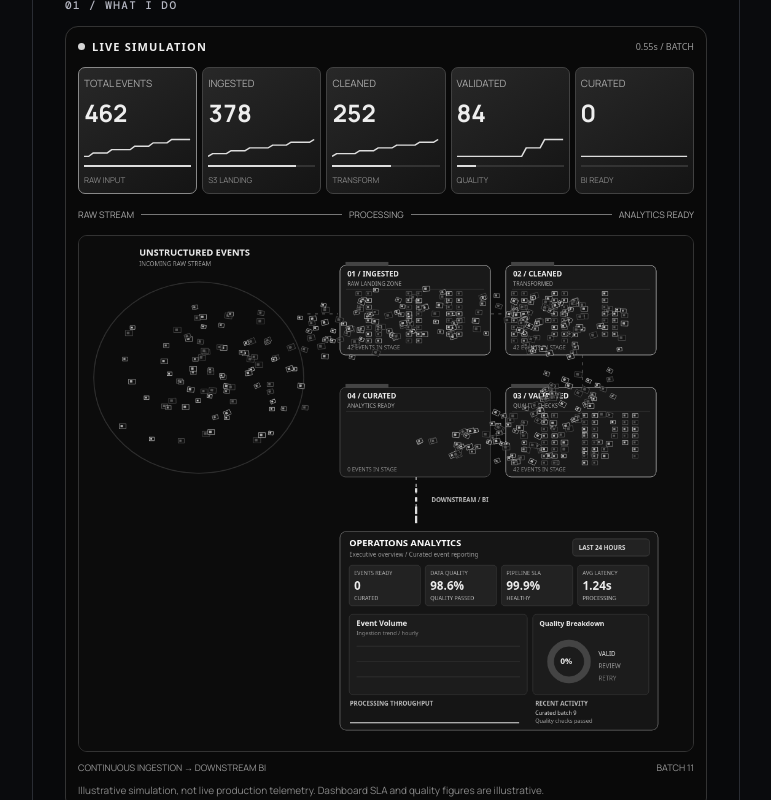
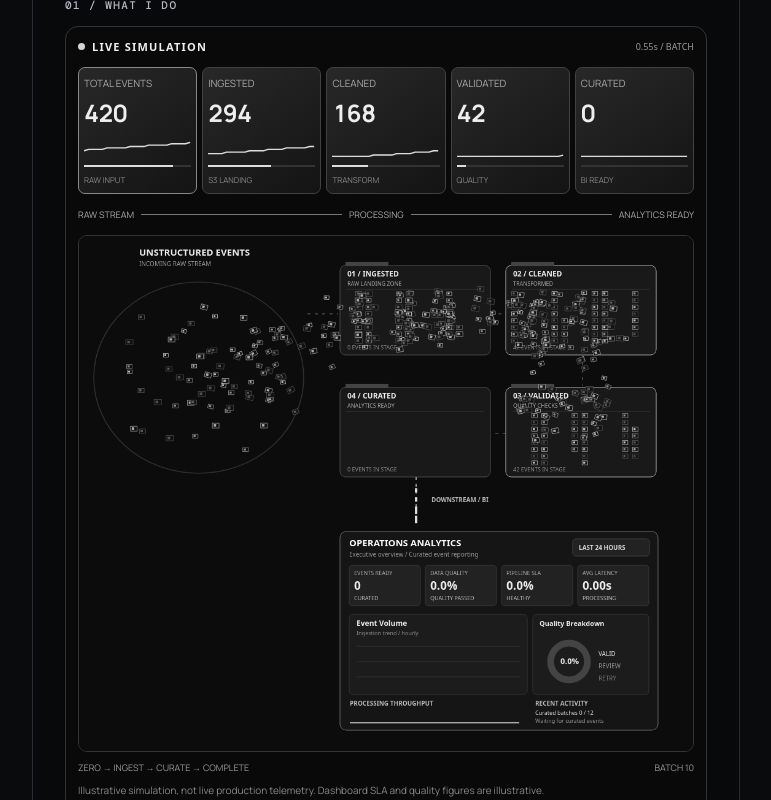
Before and after one commit to abii-18/abinav-data-engineer-portfolio, a React (Vite) app: page / in a window 1280 px wide. Shown: the part 1000-1800 px from the top of the page, without its empty margins (254-1025 px from the left). Built offline with nearby package versions, Linux system fonts and the light colour scheme.

Commit message:
Synchronize pipeline and analytics animations from zero to completion

```diff
--- a/src/components/DataInMotion.tsx
+++ b/src/components/DataInMotion.tsx
@@ -48,27 +48,31 @@ function SortingStudio() {
     const el=canvas.current;if(!el)return
     const ctx=el.getContext('2d');if(!ctx)return
     const g=ctx,folders=[{x:425,y:48,w:245,h:146,n:'01 / INGESTED',s:'RAW LANDING ZONE'},{x:695,y:48,w:245,h:146,n:'02 / CLEANED',s:'TRANSFORMED'},{x:695,y:247,w:245,h:146,n:'03 / VALIDATED',s:'QUALITY CHECKS'},{x:425,y:247,w:245,h:146,n:'04 / CURATED',s:'ANALYTICS READY'}]
-    const interval=.55,travel=1.5,step=1.72,life=step*4+1.3,per=42
+    const interval=.55,travel=1.5,step=1.72,per=42,batches=12,total=per*batches,runEnd=1+(batches-1)*interval+step*4,cycle=runEnd+3
     type Tile={id:number,created:number,src:number[],slots:number[][]}
     const events:Tile[]=[]
-    let next=0,origin=0,frame=0,last=-1
+    let next=0,origin=0,frame=0,last=-1,previousCycle=-1
     const clamp=(v:number)=>Math.max(0,Math.min(1,v)),ease=(v:number)=>v*v*(3-2*v)
     const text=(s:string,x:number,y:number,size=11,color='#ddd',bold=false)=>{g.fillStyle=color;g.font=(bold?'bold ':'')+size+'px system-ui';g.fillText(s,x,y)}
     const line=(x:number,y:number,X:number,Y:number)=>{g.beginPath();g.moveTo(x,y);g.lineTo(X,Y);g.stroke()}
     const box=(x:number,y:number,w:number,h:number,fill='#191919',stroke='#444',r=7)=>{g.fillStyle=fill;g.strokeStyle=stroke;g.lineWidth=1;g.beginPath();g.roundRect(x,y,w,h,r);g.fill();g.stroke()}
-    function spawn(b:number){for(let i=0;i<per;i++){const id=b*per+i,a=id*2.39996,r=18+(id*37%140);events.push({id,created:b*interval,src:[195+Math.cos(a)*r,231+Math.sin(a)*r*.87],slots:folders.map((f,j)=>{const s=(id*13+j*19)%100;return[f.x+14+(s%13)*16.4,f.y+46+Math.floor(s/13)*11]})})}}
+    function spawn(b:number){for(let i=0;i<per;i++){const id=b*per+i,a=id*2.39996,r=18+(id*37%140);events.push({id,created:1+b*interval,src:[195+Math.cos(a)*r,231+Math.sin(a)*r*.87],slots:folders.map((f,j)=>{const s=(id*13+j*19)%100;return[f.x+14+(s%13)*16.4,f.y+46+Math.floor(s/13)*11]})})}}
     function draw(now:number){
       if(!el?.isConnected)return
-      if(!origin)origin=now;const t=(now-origin)/1000
-      while(next*interval<=t){spawn(next);next++}
-      while(events.length&&t-events[0].created>life)events.splice(0,per)
+      if(!origin)origin=now
+      const elapsed=(now-origin)/1000,currentCycle=Math.floor(elapsed/cycle),t=elapsed%cycle
+      if(currentCycle!==previousCycle){
+        previousCycle=currentCycle;next=0;events.length=0;last=-1
+        traces.current=Array.from({length:5},()=>Array(24).fill(0))
+      }
+      while(next<batches&&1+next*interval<=t){spawn(next);next++}
       g.fillStyle='#0c0c0c';g.fillRect(0,0,1000,840)
       text('UNSTRUCTURED EVENTS',98,32,15,'#eee',true);text('INCOMING RAW STREAM',98,49,10,'#999')
       g.strokeStyle='#303030';g.beginPath();g.ellipse(195,231,171,156,0,0,Math.PI*2);g.stroke()
       const counts=[0,0,0,0],inside=[0,0,0,0];let moving=0
       const active:{e:Tile,stage:number,done:boolean,x:number,y:number,p:number}[]=[]
       for(const e of events){
-        const age=t-e.created;if(age<0||age>=life)continue
+        const age=t-e.created;if(age<0)continue
         let stage=4,done=true,p=1,x=550,y=437
         if(age<step*4){stage=Math.floor(age/step);const local=age-stage*step,delay=(.5+.5*Math.sin(e.id*.713))*.35;p=ease(clamp((local-delay)/(travel-delay)));done=local>=travel
           const a=stage?e.slots[stage-1]:e.src,b=e.slots[stage],arc=Math.sin(p*Math.PI)
@@ -90,19 +94,19 @@ function SortingStudio() {
       g.strokeStyle='#aaa';g.lineWidth=1.8;g.setLineDash([5,6]);line(549,393,549,466);g.setLineDash([])
       text('DOWNSTREAM / BI',574,434,10,'#bbb',true)
       for(let i=0;i<6;i++){const y=399+((t*115+i*15)%65);g.fillStyle='#ddd';g.fillRect(547,y,4,7)}
-      const X=425,Y=482,ready=counts[3],intensity=clamp(ready/100)
+      const X=425,Y=482,ready=counts[3],intensity=clamp(ready/total)
       box(X,Y,518,324,'#151515','#777',10);text('OPERATIONS ANALYTICS',X+15,Y+24,15,'#fff',true);text('Executive overview / Curated event reporting',X+15,Y+41,10,'#999')
       box(X+379,Y+12,125,28,'#222','#444',5);text('LAST 24 HOURS',X+389,Y+30,10,'#ddd',true)
-      const cards=[['EVENTS READY',ready.toLocaleString('en-US')],['DATA QUALITY','98.6%'],['PIPELINE SLA','99.9%'],['AVG LATENCY','1.24s']]
+      const cards=[['EVENTS READY',ready.toLocaleString('en-US')],['DATA QUALITY',(98.6*intensity).toFixed(1)+'%'],['PIPELINE SLA',(99.9*intensity).toFixed(1)+'%'],['AVG LATENCY',(1.24*intensity).toFixed(2)+'s']]
       cards.forEach((v,i)=>{const x=X+15+i*124,y=Y+55;box(x,y,116,66,'#222','#383838',5);text(v[0],x+8,y+16,9,'#aaa');text(v[1],x+8,y+40,19,'#eee',true);text(i===0?'CURATED':i===1?'QUALITY PASSED':i===2?'HEALTHY':'PROCESSING',x+8,y+57,9,'#bbb')})
       const bx=X+15,by=Y+135;box(bx,by,290,131,'#1c1c1c','#363636',6);text('Event Volume',bx+12,by+19,12,'#eee',true);text('Ingestion trend / hourly',bx+12,by+34,9,'#888')
       g.strokeStyle='#343434';for(let i=0;i<3;i++)line(bx+12,by+52+i*25,bx+278,by+52+i*25)
-      for(let i=0;i<12;i++){const h=(.3+.55*Math.abs(Math.sin(i*.8+.4))+.08*Math.sin(t+i))*68*intensity;g.fillStyle=i===11?'#fff':i%2?'#aaa':'#666';g.fillRect(bx+17+i*22,by+112-h,12,h)}
+      for(let i=0;i<12;i++){const h=(.3+i*.055)*68*intensity;g.fillStyle=i===11?'#fff':i%2?'#aaa':'#666';g.fillRect(bx+17+i*22,by+112-h,12,h)}
       const px=X+314,py=Y+135;box(px,py,189,131,'#1c1c1c','#363636',6);text('Quality Breakdown',px+11,py+19,11,'#eee',true)
-      g.lineWidth=11;g.strokeStyle='#444';g.beginPath();g.arc(px+59,py+77,30,0,Math.PI*2);g.stroke();g.strokeStyle='#ddd';g.beginPath();g.arc(px+59,py+77,30,-Math.PI/2,-Math.PI/2+Math.PI*1.75*intensity);g.stroke();text(Math.round(intensity*98)+'%',px+45,py+81,13,'#eee',true);text('VALID',px+107,py+68,10,'#ddd');text('REVIEW',px+107,py+88,10,'#999');text('RETRY',px+107,py+108,10,'#777')
-      text('PROCESSING THROUGHPUT',X+16,Y+284,10,'#bbb',true);g.strokeStyle='#ddd';g.lineWidth=1.7;g.beginPath();for(let i=0;i<25;i++){const x=X+16+i*11.5,y=Y+312-(.3+i*.02+Math.sin(t+i*.55)*.15)*28*intensity;if(!i)g.moveTo(x,y);else g.lineTo(x,y)}g.stroke()
-      text('RECENT ACTIVITY',X+318,Y+284,10,'#bbb',true);text('Curated batch '+Math.max(1,next-3),X+318,Y+299,9,'#ddd');text('Quality checks passed',X+318,Y+312,9,'#999')
-      if(Math.floor(t*8)!==last){last=Math.floor(t*8);const values=[active.length,...counts];setStats(values);setBatch(next);values.forEach((v,i)=>{traces.current[i].push(v);traces.current[i].shift()})}
+      g.lineWidth=11;g.strokeStyle='#444';g.beginPath();g.arc(px+59,py+77,30,0,Math.PI*2);g.stroke();g.strokeStyle='#ddd';g.beginPath();g.arc(px+59,py+77,30,-Math.PI/2,-Math.PI/2+Math.PI*2*.986*intensity);g.stroke();text((intensity*98.6).toFixed(1)+'%',px+45,py+81,13,'#eee',true);text('VALID',px+107,py+68,10,'#ddd');text('REVIEW',px+107,py+88,10,'#999');text('RETRY',px+107,py+108,10,'#777')
+      text('PROCESSING THROUGHPUT',X+16,Y+284,10,'#bbb',true);g.strokeStyle='#ddd';g.lineWidth=1.7;g.beginPath();for(let i=0;i<25;i++){const x=X+16+i*11.5,y=Y+312-(.15+i*.03)*28*intensity;if(!i)g.moveTo(x,y);else g.lineTo(x,y)}g.stroke()
+      text('RECENT ACTIVITY',X+318,Y+284,10,'#bbb',true);text('Curated batches '+Math.floor(ready/per)+' / '+batches,X+318,Y+299,9,'#ddd');text(ready===total?'Run complete':ready?'Processing curated events':'Waiting for curated events',X+318,Y+312,9,'#999')
+      if(Math.floor(t*8)!==last){last=Math.floor(t*8);const values=[events.length,...counts];setStats(values);setBatch(next);values.forEach((v,i)=>{traces.current[i].push(v);traces.current[i].shift()})}
       frame=requestAnimationFrame(draw)
     }
     frame=requestAnimationFrame(draw)
@@ -111,14 +115,14 @@ function SortingStudio() {
   return <div className="sorting-studio">
     <div className="sorting-live"><span className="sorting-pulse"/>LIVE SIMULATION <small>0.55s / BATCH</small></div>
     <div className="sorting-metrics">{['TOTAL EVENTS','INGESTED','CLEANED','VALIDATED','CURATED'].map((label,i)=>{
-      const values=traces.current[i],min=Math.min(...values),max=Math.max(...values),range=Math.max(1,max-min)
+      const values=traces.current[i],min=0,range=504
       return <div className="sorting-metric" key={label}><span>{label}</span><strong>{stats[i].toLocaleString('en-US')}</strong>
         <svg viewBox="0 0 100 28" preserveAspectRatio="none" aria-hidden="true"><polyline fill="none" stroke="#ddd" strokeWidth="1.5" points={values.map((v,j)=>`${j*99/(values.length-1)},${24-(v-min)/range*19}`).join(' ')}/></svg>
-        <div className="sorting-track"><i style={{width:(i===0?100:stats[0]?stats[i]/stats[0]*100:0)+'%'}}/></div><small>{['RAW INPUT','S3 LANDING','TRANSFORM','QUALITY','BI READY'][i]}</small></div>
+        <div className="sorting-track"><i style={{width:(stats[i]/504*100)+'%'}}/></div><small>{['RAW INPUT','S3 LANDING','TRANSFORM','QUALITY','BI READY'][i]}</small></div>
     })}</div>
     <div className="sorting-flow">RAW STREAM <i/> PROCESSING <i/> ANALYTICS READY</div>
     <canvas ref={canvas} width={1000} height={840} aria-label="Animated simulated pipeline from unstructured events through ingestion, cleaning, validation, curation and a downstream BI dashboard"/>
-    <div className="sorting-foot">CONTINUOUS INGESTION → DOWNSTREAM BI <span>BATCH {batch}</span></div>
+    <div className="sorting-foot">ZERO → INGEST → CURATE → COMPLETE <span>BATCH {batch}</span></div>
     <p className="sorting-note">Illustrative simulation, not live production telemetry. Dashboard SLA and quality figures are illustrative.</p>
   </div>
 }
```
